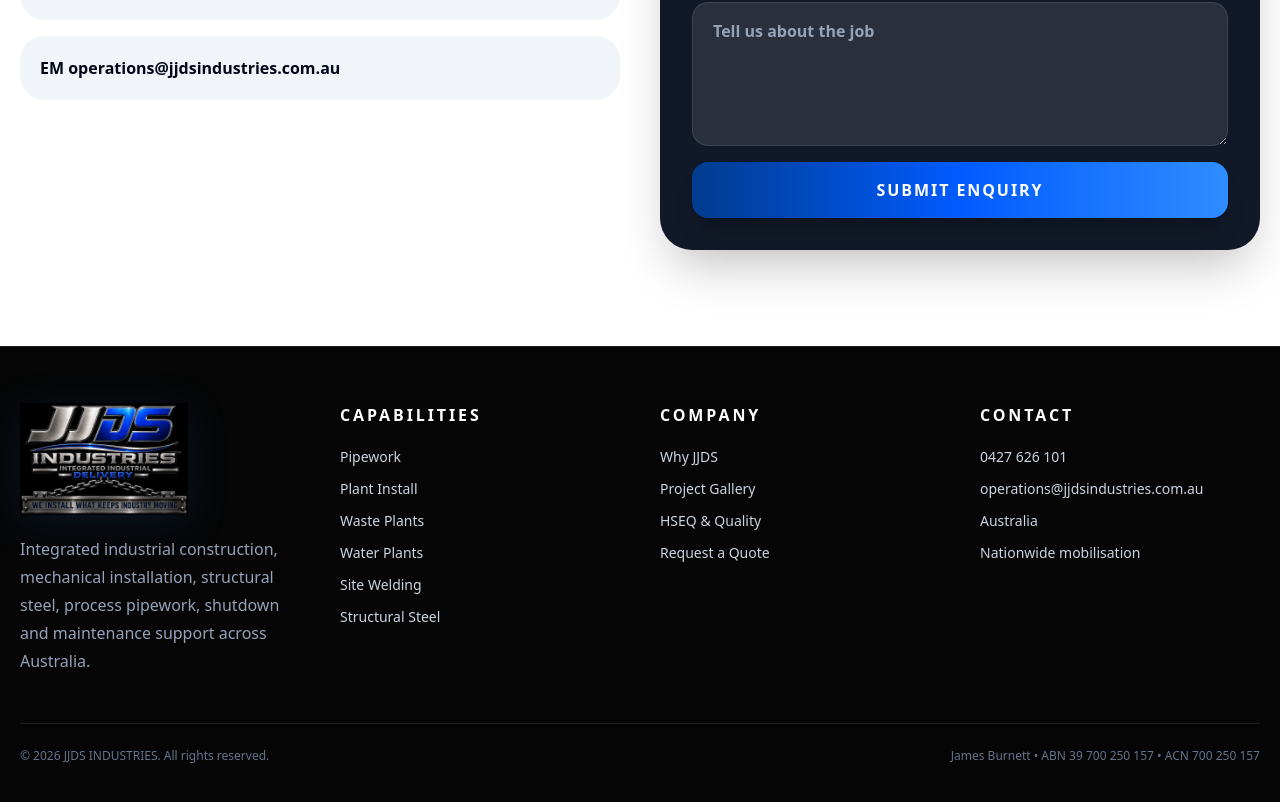
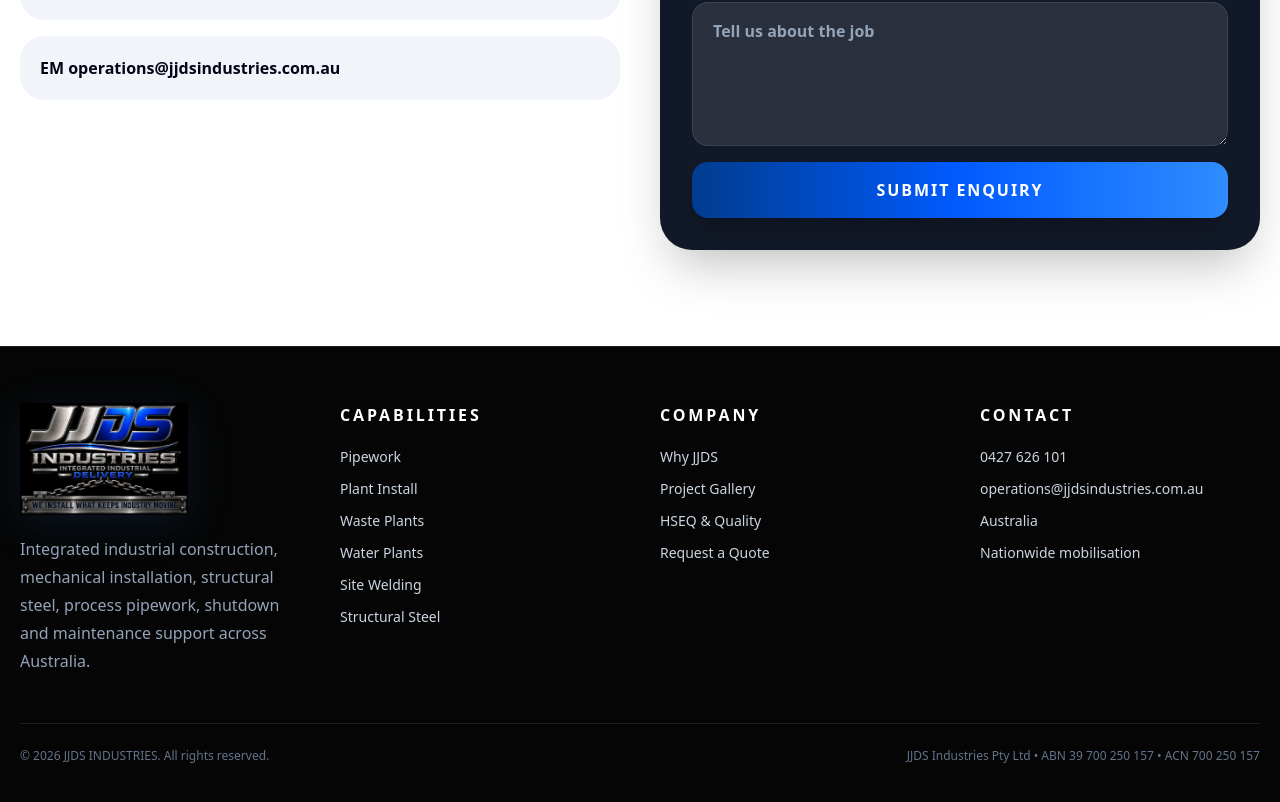
Before and after one commit to JJDS-CLOUD/jjds-website, a Next.js app: page / in a window 1280 px wide. Shown: the part 10369-11171 px from the top of the page. Built offline with nearby package versions, Linux system fonts and the light colour scheme.

Commit message:
Correct footer company identity

```diff
--- a/src/App.jsx
+++ b/src/App.jsx
@@ -892,7 +892,7 @@
       <div><p className="font-black uppercase tracking-[0.18em] text-white">Company</p><div className="mt-5 grid gap-3 text-sm"><a href="/#tier-ready" className="hover:text-[#99C8FF]">Why JJDS</a><a href="/#gallery" className="hover:text-[#99C8FF]">Project Gallery</a><a href="/#compliance" className="hover:text-[#99C8FF]">HSEQ & Quality</a><a href="/#contact" className="hover:text-[#99C8FF]">Request a Quote</a></div></div>
       <div><p className="font-black uppercase tracking-[0.18em] text-white">Contact</p><div className="mt-5 grid gap-3 text-sm"><a href={`tel:${phoneClean}`} className="hover:text-[#99C8FF]">{BRAND.phone}</a><a href={`mailto:${BRAND.email}`} className="break-all hover:text-[#99C8FF]">{BRAND.email}</a><p>Australia</p><p>Nationwide mobilisation</p></div></div>
     </div>
-    <div className="mx-auto mt-12 flex max-w-7xl flex-col gap-3 border-t border-white/10 pt-6 text-xs text-slate-500 md:flex-row md:justify-between"><p>© 2026 {BRAND.name}. All rights reserved.</p><p>{BRAND.owner} • ABN {BRAND.abn} • ACN {BRAND.acn}</p></div>
+    <div className="mx-auto mt-12 flex max-w-7xl flex-col gap-3 border-t border-white/10 pt-6 text-xs text-slate-500 md:flex-row md:justify-between"><p>© 2026 {BRAND.name}. All rights reserved.</p><p>JJDS Industries Pty Ltd • ABN {BRAND.abn} • ACN {BRAND.acn}</p></div>
   </footer>;
 }
 
```
